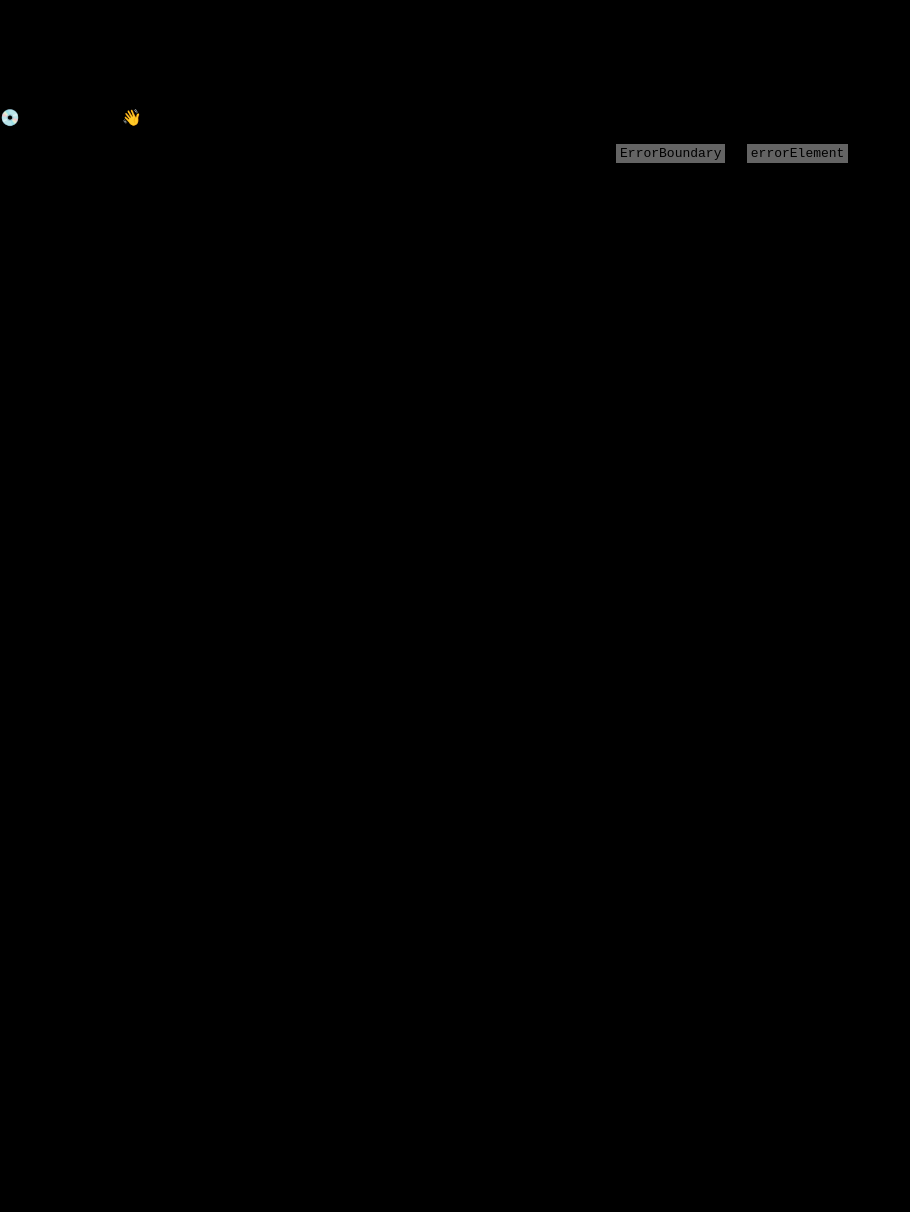
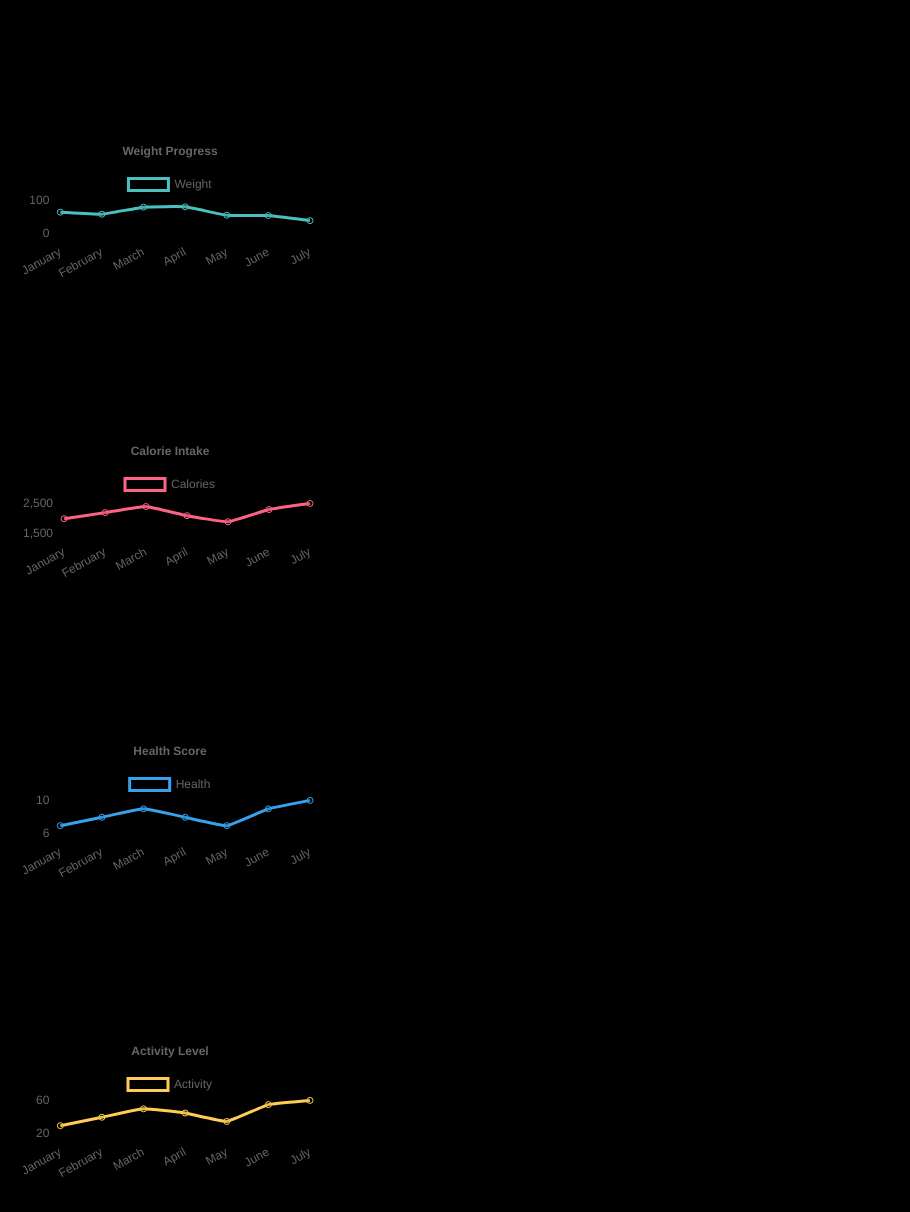
Before and after one commit to jdvne/devines.org, a React (Vite) app: page /accountability in a window 1280 px wide. Before the commit this address had no page. Shown: the top 1212 px of the page, without its empty margins (0-910 px from the left). Before the commit the page ends 820 px from the top, so only its background shows below. Built offline with nearby package versions, Linux system fonts and the light colour scheme; a web font is replaced by a local one.

Commit message:
feat: accountability page

```diff
--- a/package.json
+++ b/package.json
@@ -12,8 +12,10 @@
   },
   "dependencies": {
     "buffer": "^6.0.3",
+    "chart.js": "^4.4.9",
     "gray-matter": "^4.0.3",
     "react": "^18.2.0",
+    "react-chartjs-2": "^5.3.0",
     "react-dom": "^18.2.0",
     "react-markdown": "^10.1.0",
     "react-router-dom": "^6.19.0",
--- /dev/null
+++ b/src/data/accountability.json
@@ -0,0 +1,51 @@
+[
+  {
+    "month": "January",
+    "weight": 65,
+    "calories": 2000,
+    "health": 7,
+    "activity": 30
+  },
+  {
+    "month": "February",
+    "weight": 59,
+    "calories": 2200,
+    "health": 8,
+    "activity": 40
+  },
+  {
+    "month": "March",
+    "weight": 80,
+    "calories": 2400,
+    "health": 9,
+    "activity": 50
+  },
+  {
+    "month": "April",
+    "weight": 81,
+    "calories": 2100,
+    "health": 8,
+    "activity": 45
+  },
+  {
+    "month": "May",
+    "weight": 56,
+    "calories": 1900,
+    "health": 7,
+    "activity": 35
+  },
+  {
+    "month": "June",
+    "weight": 55,
+    "calories": 2300,
+    "health": 9,
+    "activity": 55
+  },
+  {
+    "month": "July",
+    "weight": 40,
+    "calories": 2500,
+    "health": 10,
+    "activity": 60
+  }
+]
--- a/src/main.jsx
+++ b/src/main.jsx
@@ -6,6 +6,7 @@ import { Home } from './pages/Home.jsx';
 import { Wedding } from './pages/Wedding.jsx';
 import { Thoughts } from './pages/Thoughts.jsx';
 import { Thought } from './pages/Thought.jsx';
+import { Accountability } from './pages/Accountability.jsx';
 
 const router = createBrowserRouter([
   {
@@ -23,6 +24,10 @@ const router = createBrowserRouter([
   {
     path: '/thoughts/:slug',
     element: <Thought />
+  },
+  {
+    path: '/accountability',
+    element: <Accountability />
   }
 ]);
 
--- /dev/null
+++ b/src/pages/Accountability.jsx
@@ -0,0 +1,153 @@
+import { Line } from 'react-chartjs-2';
+import {
+  Chart as ChartJS,
+  CategoryScale,
+  LinearScale,
+  PointElement,
+  LineElement,
+  Title,
+  Tooltip,
+  Legend,
+} from 'chart.js';
+import styles from './Accountability.module.css';
+import { useState, useEffect } from 'react';
+import accountabilityData from '../data/accountability.json';
+
+ChartJS.register(
+  CategoryScale,
+  LinearScale,
+  PointElement,
+  LineElement,
+  Title,
+  Tooltip,
+  Legend
+);
+
+export function Accountability() {
+  const [weightData, setWeightData] = useState([]);
+  const [caloriesData, setCaloriesData] = useState([]);
+  const [healthData, setHealthData] = useState([]);
+  const [activityData, setActivityData] = useState([]);
+
+  useEffect(() => {
+    setWeightData(accountabilityData.map(item => item.weight));
+    setCaloriesData(accountabilityData.map(item => item.calories));
+    setHealthData(accountabilityData.map(item => item.health));
+    setActivityData(accountabilityData.map(item => item.activity));
+  }, []);
+
+  const labels = accountabilityData.map(item => item.month);
+
+  return (
+    <div className={styles.accountability}>
+      <h1>Accountability</h1>
+      <p>Track your progress towards your life goals.</p>
+      <div style={{height: '300px', width: '500px'}}>
+        <Line data={{
+          labels: labels,
+          datasets: [
+            {
+              label: 'Weight',
+              data: weightData,
+              fill: false,
+              borderColor: 'rgb(75, 192, 192)',
+              tension: 0.1
+            }
+          ]
+        }} options={{
+          responsive: false,
+          maintainAspectRatio: false,
+          plugins: {
+            legend: {
+              position: 'top',
+            },
+            title: {
+              display: true,
+              text: 'Weight Progress',
+            },
+          },
+        }} />
+      </div>
+      <div style={{height: '300px', width: '500px'}}>
+        <Line data={{
+          labels: labels,
+          datasets: [
+            {
+              label: 'Calories',
+              data: caloriesData,
+              fill: false,
+              borderColor: 'rgb(255, 99, 132)',
+              tension: 0.1
+            }
+          ]
+        }} options={{
+          responsive: false,
+          maintainAspectRatio: false,
+          plugins: {
+            legend: {
+              position: 'top',
+            },
+            title: {
+              display: true,
+              text: 'Calorie Intake',
+            },
+          },
+        }} />
+      </div>
+      <div style={{height: '300px', width: '500px'}}>
+        <Line data={{
+          labels: labels,
+          datasets: [
+            {
+              label: 'Health',
+              data: healthData,
+              fill: false,
+              borderColor: 'rgb(54, 162, 235)',
+              tension: 0.1
+            }
+          ]
+        }} options={{
+          responsive: false,
+          maintainAspectRatio: false,
+          plugins: {
+            legend: {
+              position: 'top',
+            },
+            title: {
+              display: true,
+              text: 'Health Score',
+            },
+          },
+        }} />
+      </div>
+      <div style={{height: '300px', width: '500px'}}>
+        <Line data={{
+          labels: labels,
+          datasets: [
+            {
+              label: 'Activity',
+              data: activityData,
+              fill: false,
+              borderColor: 'rgb(255, 205, 86)',
+              tension: 0.1
+            }
+          ]
+        }} options={{
+          responsive: false,
+          maintainAspectRatio: false,
+          plugins: {
+            legend: {
+              position: 'top',
+            },
+            title: {
+              display: true,
+              text: 'Activity Level',
+            },
+          },
+        }} />
+      </div>
+    </div>
+  );
+}
+
+export default Accountability;
--- /dev/null
+++ b/src/pages/Accountability.module.css
@@ -0,0 +1,3 @@
+.accountability {
+  padding: 20px;
+}
--- a/src/pages/Home.jsx
+++ b/src/pages/Home.jsx
@@ -35,6 +35,11 @@ export function Home() {
               thoughts
               <span className={styles.tag}>/&gt;</span>
             </Link>
+            <Link to="/accountability" className={styles.navLink}>
+              <span className={styles.tag}>&lt;</span>
+              accountability
+              <span className={styles.tag}>/&gt;</span>
+            </Link>
           </nav>
         </div>
       </div>
```
Also changed, not shown: 1 other file (tests, documents, lock files or other folders).
